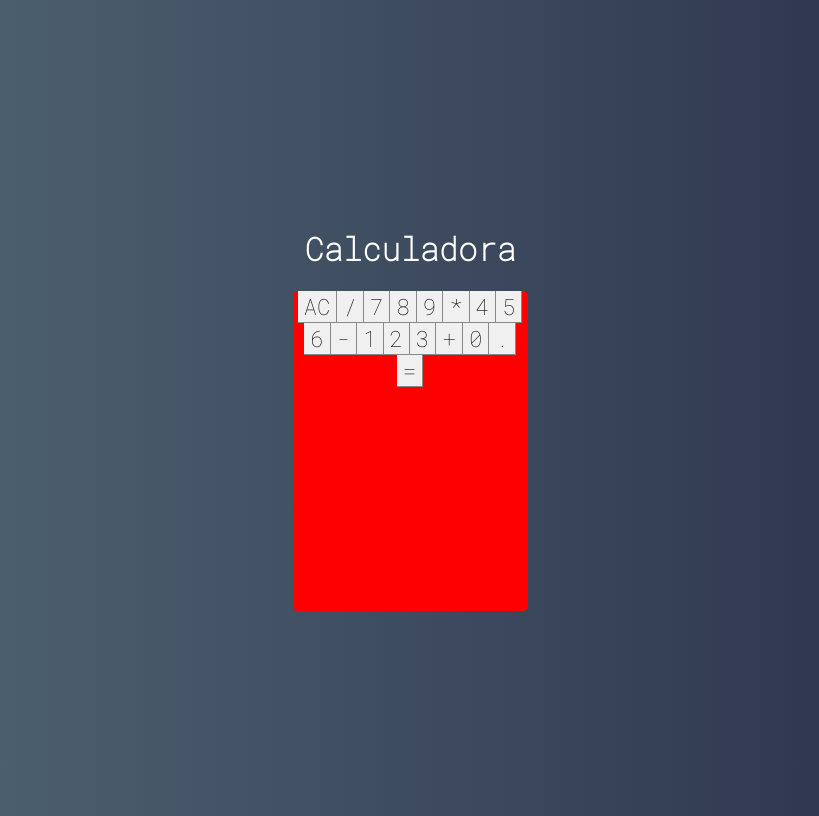
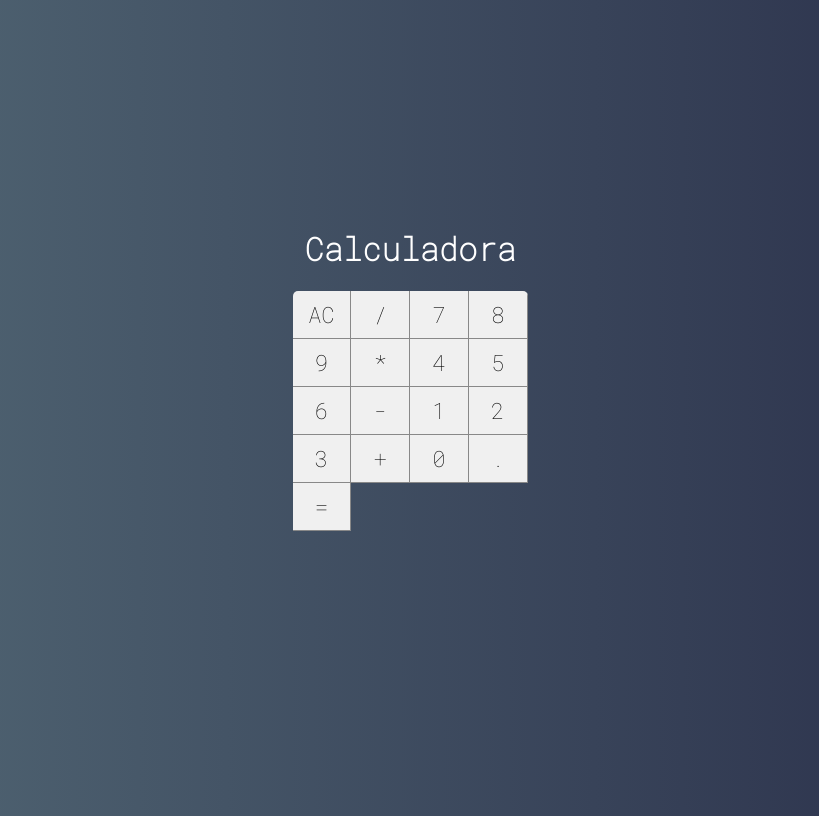
Before and after one commit to Tiago-devop/calculadora, a React (Create React App) app: page / in a window 1280 px wide. Shown: the whole page, without its empty margins (230-1049 px from the left). Built offline with nearby package versions, Linux system fonts and the light colour scheme.

Commit message:
usando grid

```diff
--- a/src/main/Calculator.css
+++ b/src/main/Calculator.css
@@ -3,5 +3,8 @@
     width: 235px;
     border-radius: 5px;
     overflow: hidden;
-    background-color: red;
+
+    display: grid;
+    grid-template-columns: repeat(4, 25%);
+    grid-template-rows: 48px 48px 48px 48px 48px;
 }
```
